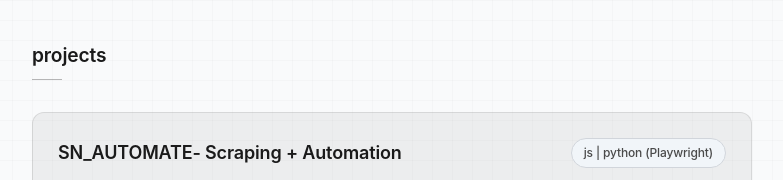
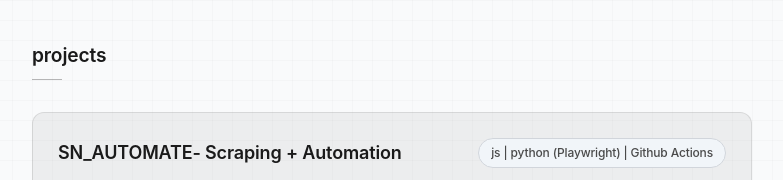
Before and after one commit to theritikbarnwal/ritikport, a plain HTML site: page index.html in a window 1280 px wide. Shown: the part 1180-1360 px from the top of the page, without its empty margins (248-1031 px from the left). Drawn offline with nearby package versions, Linux system fonts and the light colour scheme.

Commit message:
content update

```diff
--- a/index.html
+++ b/index.html
@@ -67,7 +67,7 @@
                         <div class="project-name">
                             <a href="https://github.com/theritikbarnwal/sn-automate">SN_AUTOMATE- Scraping + Automation</a>
                         </div>
-                        <span class="project-tech">js | python (Playwright)</span>
+                        <span class="project-tech">js | python (Playwright) | Github Actions</span>
                     </div>
                     <div class="project-description">
                         Developed separate job listing scrapers using Playwright in JavaScript and Python to extract roles, locations, experience, and descriptions from ServiceNow's careers page. Each version runs independently, automated via GitHub Actions, storing results in JSON format. Achieved reliable, hands-free job data collection with scheduled updates every Monday.
```
